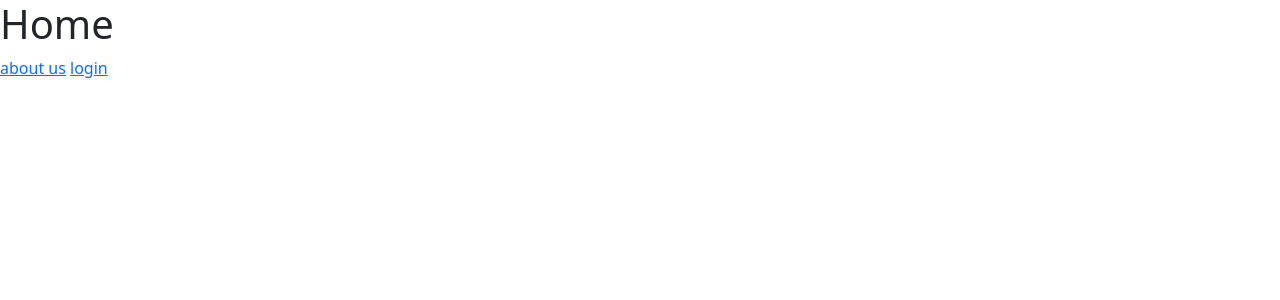
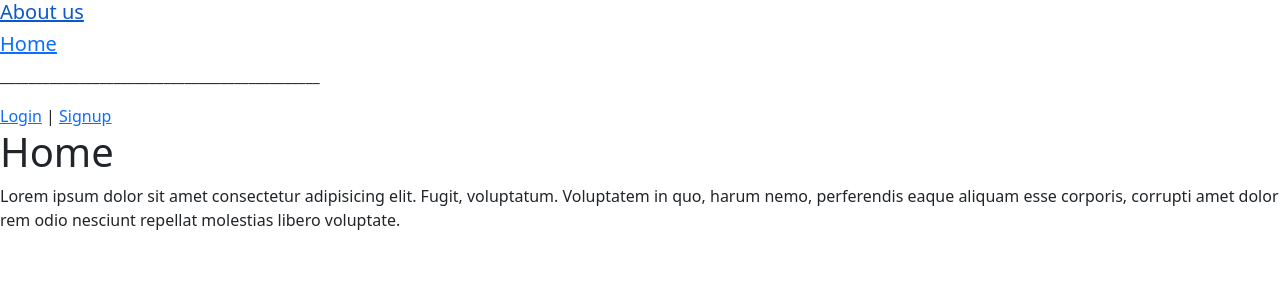
Before and after one commit to Hamzei0/online-shop, a Django app: template templates/home.html in a window 1280 px wide. Shown: the top 300 px of the page. Run offline with Django 5.2, Linux system fonts and the light colour scheme; the template is opened without the code that fills it, so the values that code supplies are empty.

Commit message:
add a simple navbar

```diff
--- a/config/settings.py
+++ b/config/settings.py
@@ -155,8 +155,8 @@ LOGIN_REDIRECT_URL = 'home'
 LOGOUT_REDIRECT_URL = 'home'
 
 #DJANGO all auth
-ACCOUNT_USERNAME_REQUIRED = False
-ACCOUNT_AUTHENTICATION_METHOD = 'email'
+ACCOUNT_USERNAME_REQUIRED = True
+ACCOUNT_AUTHENTICATION_METHOD = 'username_email'
 ACCOUNT_UNIQUE_EMAIL = True
 ACCOUNT_EMAIL_REQUIRED = True
 
--- a/pages/templates/pages/about_us.html
+++ b/pages/templates/pages/about_us.html
@@ -6,5 +6,5 @@
 
 {% block content %}
   <h1>AboutUs</h1>
-  <a href="{% url 'home' %}">Home</a>
+  <p>Lorem, ipsum dolor sit amet consectetur adipisicing elit. Laborum expedita mollitia corrupti sequi vitae hic!z</p>
 {% endblock %}
--- a/templates/_base.html
+++ b/templates/_base.html
@@ -12,6 +12,19 @@
     </title>
   </head>
   <body>
+    <h5><a href="{% url 'about_us' %}">About us</a></h5>
+    <h5><a href="{% url 'home' %}">Home</a></h5>
+    <p>_____________________________________________</p>
+    {% if user.is_authenticated %}
+      <h6>hello {{ user }}</h6>
+      <form action="{% url 'account_logout' %}" method="post">
+        {% csrf_token %}
+        <button type="submit">logout</button>
+      </form>
+    {% else %}
+      <a href="{% url 'account_login' %}">Login</a> | <a href="{% url 'account_signup' %}">Signup</a>
+    {% endif %}
+
     {% block content %}
 
     {% endblock %}
@@ -25,6 +38,6 @@
     <!--
     <script src="https://cdn.jsdelivr.net/npm/@popperjs/core@2.10.2/dist/umd/popper.min.js" integrity="sha384-7+zCNj/IqJ95wo16oMtfsKbZ9ccEh31eOz1HGyDuCQ6wgnyJNSYdrPa03rtR1zdB" crossorigin="anonymous"></script>
     <script src="https://cdn.jsdelivr.net/npm/bootstrap@5.1.3/dist/js/bootstrap.min.js" integrity="sha384-QJHtvGhmr9XOIpI6YVutG+2QOK9T+ZnN4kzFN1RtK3zEFEIsxhlmWl5/YESvpZ13" crossorigin="anonymous"></script>
-                   -->
+                         -->
   </body>
 </html>
--- a/templates/home.html
+++ b/templates/home.html
@@ -6,14 +6,5 @@
 
 {% block content %}
   <h1>Home</h1>
-  <a href="{% url 'about_us' %}">about us</a>
-
-  {% if user.is_authenticated %}
-    <form action="{% url 'account_logout' %}" method="post">
-      {% csrf_token %}
-      <button type="submit">logout</button>
-    </form>
-    {% else %}
-    <a href="{% url "account_login" %}">login</a>
-  {% endif %}
+  <p>Lorem ipsum dolor sit amet consectetur adipisicing elit. Fugit, voluptatum. Voluptatem in quo, harum nemo, perferendis eaque aliquam esse corporis, corrupti amet dolor rem odio nesciunt repellat molestias libero voluptate.</p>
 {% endblock %}
```
